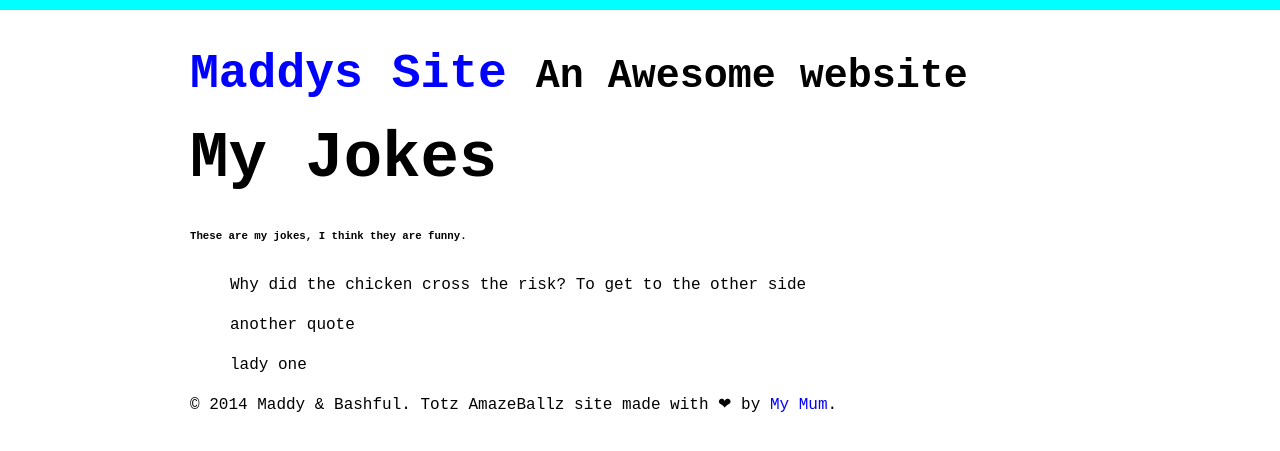
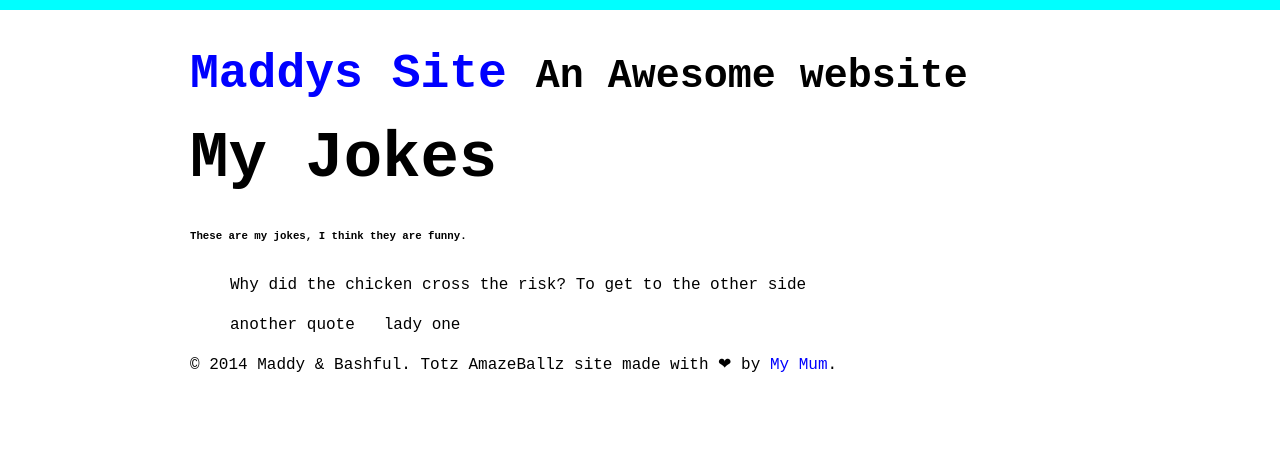
Before and after one commit to roachhd/maddy, a Jekyll site: the page built from jokes/index.md, in a window 1280 px wide. Shown: the top 451 px of the page. Built offline with Jekyll 4.4.1, drawn with Linux system fonts in a browser that asks for light colours.

Commit message:
Update index.md

```diff
--- a/jokes/index.md
+++ b/jokes/index.md
@@ -7,10 +7,8 @@ title: My Jokes
 
 >Why did the chicken cross the risk?
 To get to the other side
-
-^
-
+&nbsp;
 
 > another quote
-^
+&nbsp;
 > lady one
```
